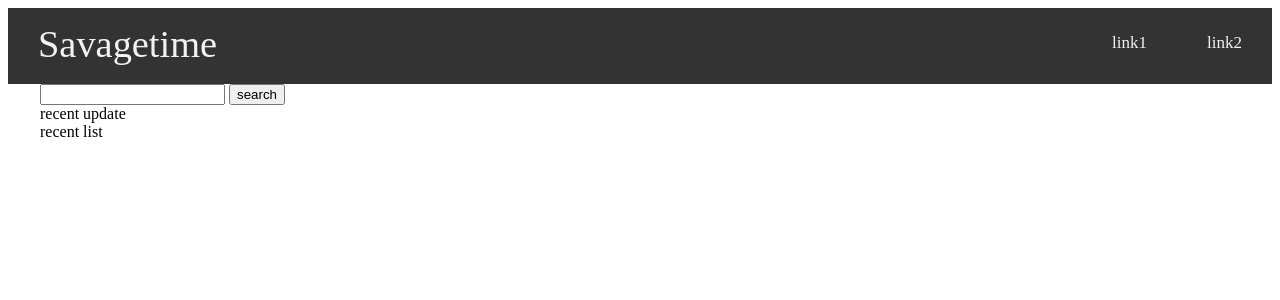
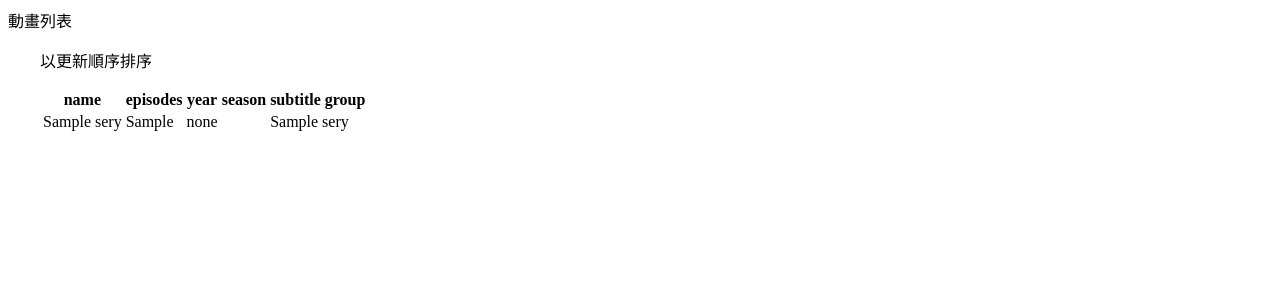
Before and after one commit to robinsonweng/savagetime, a Django app: page / in a window 1280 px wide. Shown: the top 300 px of the page. Run offline with Django 3.2, Linux system fonts and the light colour scheme; tables that the repository leaves empty hold one stand-in row (values such as "Sample post").

Commit message:
Rework frontend for more scalability & remove WET code
Modularized every html code with templates language

```diff
--- a/savagetime/templates/home/index.html
+++ b/savagetime/templates/home/index.html
@@ -1,35 +1,53 @@
+{% extends "layouts/base.html" %}
+{% block title %} home page {% endblock title %}
 {% load static %}
-<!DOCTYPE html>
-<html>
-    <head>
-        <link rel="stylesheet" type="text/css" href="{% static '/home/css/home.css' %}">
-    </head>
-    <body>
-        <div class="page">
-            <div class="topnav">
-                <h1>
-                    <a href="">Savagetime</a>
-                </h1>
-                <div class="topnav-right">
-                    <a href="">link1</a>
-                    <a href="">link2</a>
+{% block stylesheets %}
+<link rel="stylesheet" type="text/css" href="{% static '/home/css/home.css' %}">
+{% endblock stylesheets %}
+
+{% block content %}
+<div class="home-content">
+    <main class="main-content">
+        <article class="home-content">
+            <header> 動畫列表 </header>
+            <div class="content">
+                <p>以更新順序排序</p>
+                <div class="table-wrapper">
+                    <div class="search-bar"></div>
+                    <div class="main-table">
+                        <table>
+                            <thead>
+                                <tr>
+                                    <th>name</th>
+                                    <th>episodes</th>
+                                    <th>year</th>
+                                    <th>season</th>
+                                    <th>subtitle group</th>
+                                </tr>
+                            </thead>
+                            <tbody class="table-body">
+                                {% for series in series_list %}
+                                <tr>
+                                    <td>{{series.name}}</td>
+                                    <td>{{series.episodes}}</td>
+                                    <td>none</td>
+                                    <td>{{series.season.season}}</td>
+                                    {% if series.subtitle_group %}
+                                        <td>{{series.subtitle_group}}</td>
+                                    {% else %}
+                                        <td>none</td>
+                                    {% endif %}
+                                </tr>
+                                {% endfor %}
+                            </tbody>
+                        </table>
+                    </div>
+                    <div class="table-info"></div>
+                    <div class="paginate"></div>
                 </div>
             </div>
-            <div class="content">
-                <div class="maincontent">
-
-                </div>
-                <aside class="guide">
-                    <section>
-                        <form action="/search" method="GET">
-                            <input type="search" name="s">
-                            <input type="submit" value="search">
-                        </form>
-                    </section>
-                    <section>recent update</section>
-                    <section>recent list</section>
-                </aside>
-            </div>
-        </div>
-    </body>
-</html>
+        </article>
+    </main>
+    <!-- include aside -->
+</div>
+{% endblock %}
--- /dev/null
+++ b/savagetime/templates/layouts/base.html
@@ -0,0 +1,26 @@
+<!DOCTYPE html>
+<html lang="zh-TW">
+<head>
+    <meta charset="utf-8">
+    <meta name='viewport' content="width=device-width, inital-scale=1.0">
+    <!-- general css/js  -->
+    <link rel="stylesheet" href="/static/home/css/base.css">
+    <!-- icon & font -->
+
+    <!-- Specific css -->
+    {% block stylesheets %} {% endblock %}
+
+    <title>
+        Savagetime - {% block title %}{% endblock %}
+    </title>
+</head>
+<body>
+    <div class="page">
+        <!--top nav -->
+        {% block content %}{% endblock %}
+        <!-- footer -->
+    </div>
+    <!-- Specific js -->
+    {% block javascripts %} {% endblock javascripts %}
+</body>
+</html>
```
Also changed, not shown: savagetime/static/home/css/base.css (added), savagetime/templates/includes/topnav.html (added).
